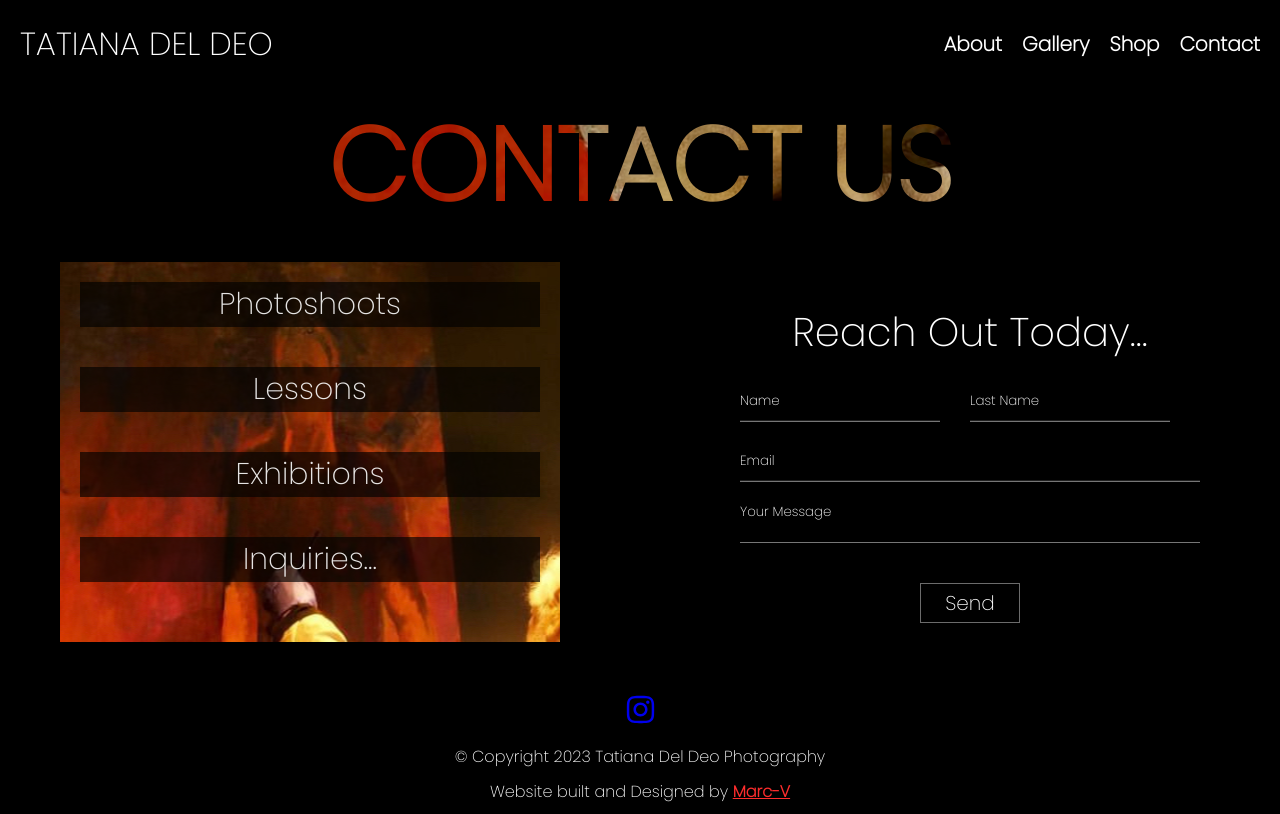
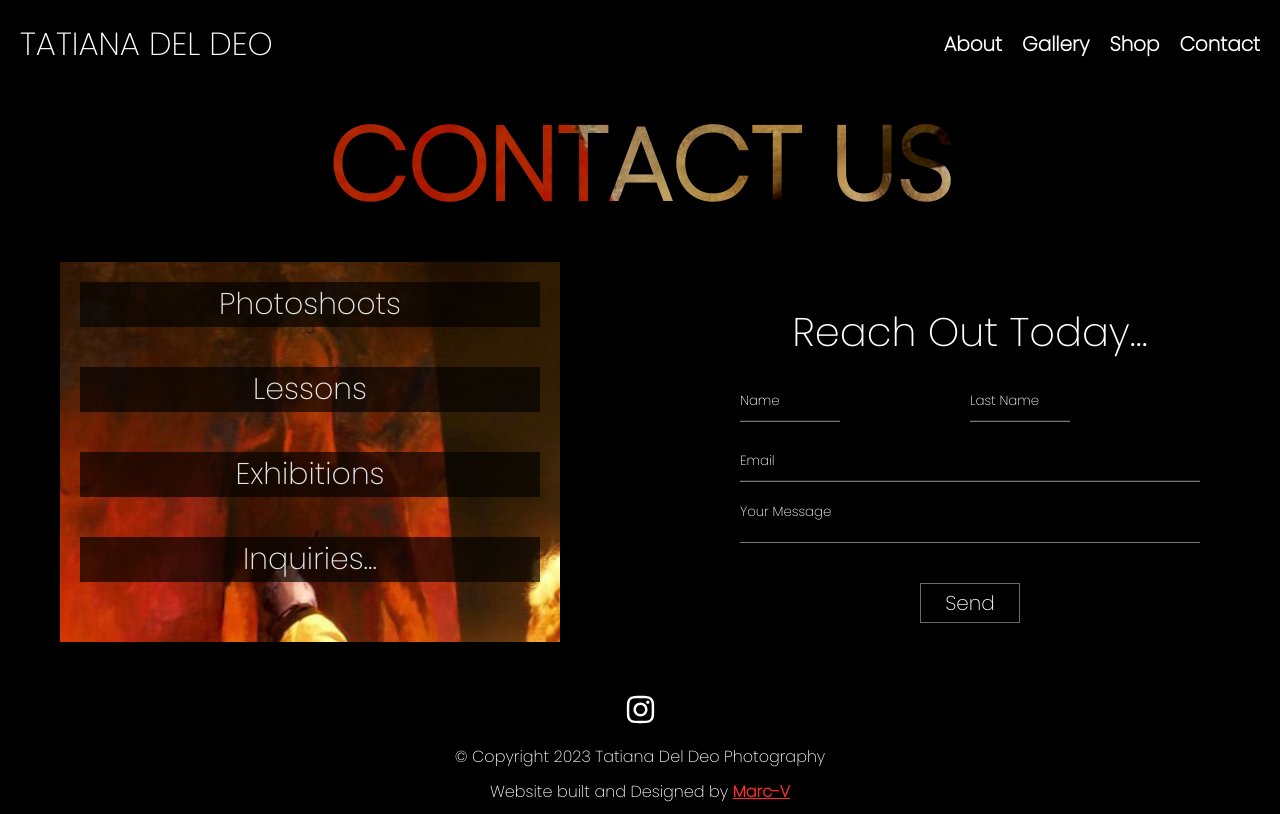
Before and after one commit to marcsouth/tatiana-photography, a React (Create React App) app: page /contact in a window 1280 px wide. Built offline with nearby package versions, Linux system fonts and the light colour scheme; a web font is replaced by a local one.

Commit message:
footer and contact corrections

```diff
--- a/public/index.html
+++ b/public/index.html
@@ -4,6 +4,7 @@
     <meta charset="utf-8" />
     <meta name="viewport" content="width=device-width, initial-scale=1" />
     <meta name="description" content="Tatiana Del Deo Photography" />
+    <meta name="theme-color" content="#000000">
     <script src="https://ajax.googleapis.com/ajax/libs/jquery/3.6.1/jquery.min.js"></script>
     <link rel="apple-touch-icon" sizes="180x180" href="/apple-touch-icon.png">
     <link rel="icon" type="image/png" sizes="32x32" href="/favicon-32x32.png">
--- a/src/App.css
+++ b/src/App.css
@@ -410,9 +410,10 @@ form{
 
 .contactdivide > input{
 
-  max-width: 200px;
+  max-width: 100px;
   display: flex;
   height: 40px;
+  width: 100%;
 }
 
 
@@ -523,3 +524,7 @@ input::placeholder {
     max-width: 1200px;
     margin: auto;
 }
+
+svg > path{
+  color: #fff;
+}
--- a/src/components/footer.js
+++ b/src/components/footer.js
@@ -4,6 +4,7 @@ export default function Footer() {
   return (
     <div className='footer'>
  <a href="https://www.instagram.com/tatianadeldeo_photo/">
+
     <AiOutlineInstagram  size={35}/>
 </a>
         <p>© Copyright 2023 Tatiana Del Deo Photography</p> <p> Website built and Designed by <a href='https://marc-v.dev/'>Marc-V</a></p>
```
